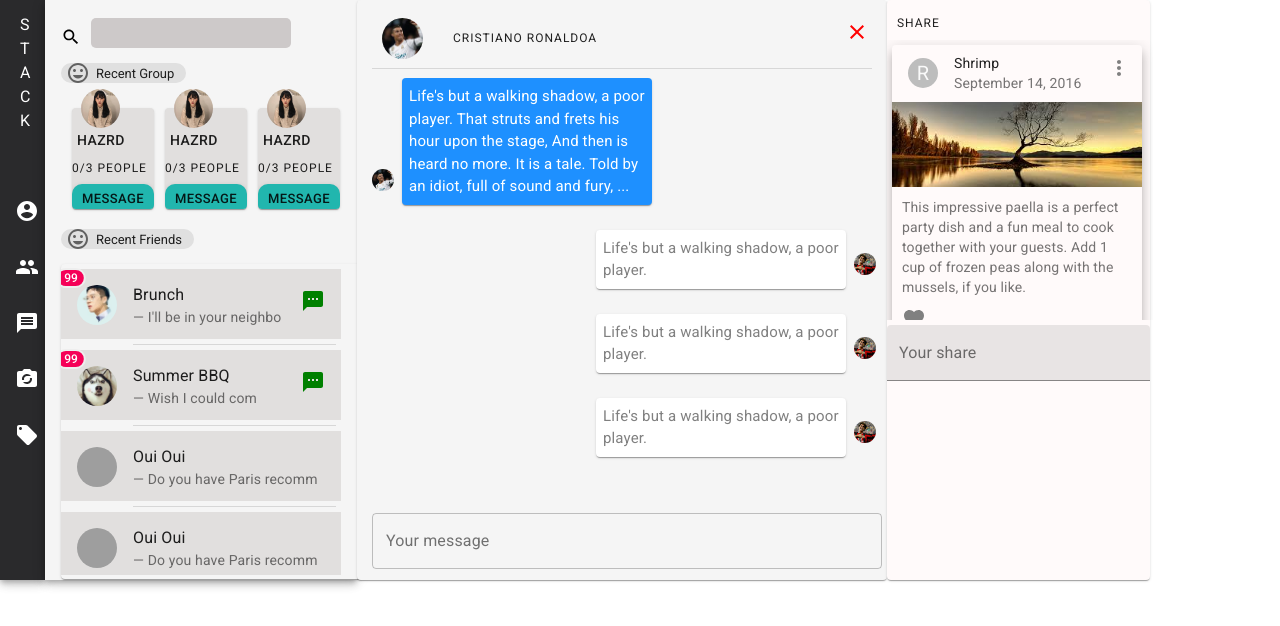
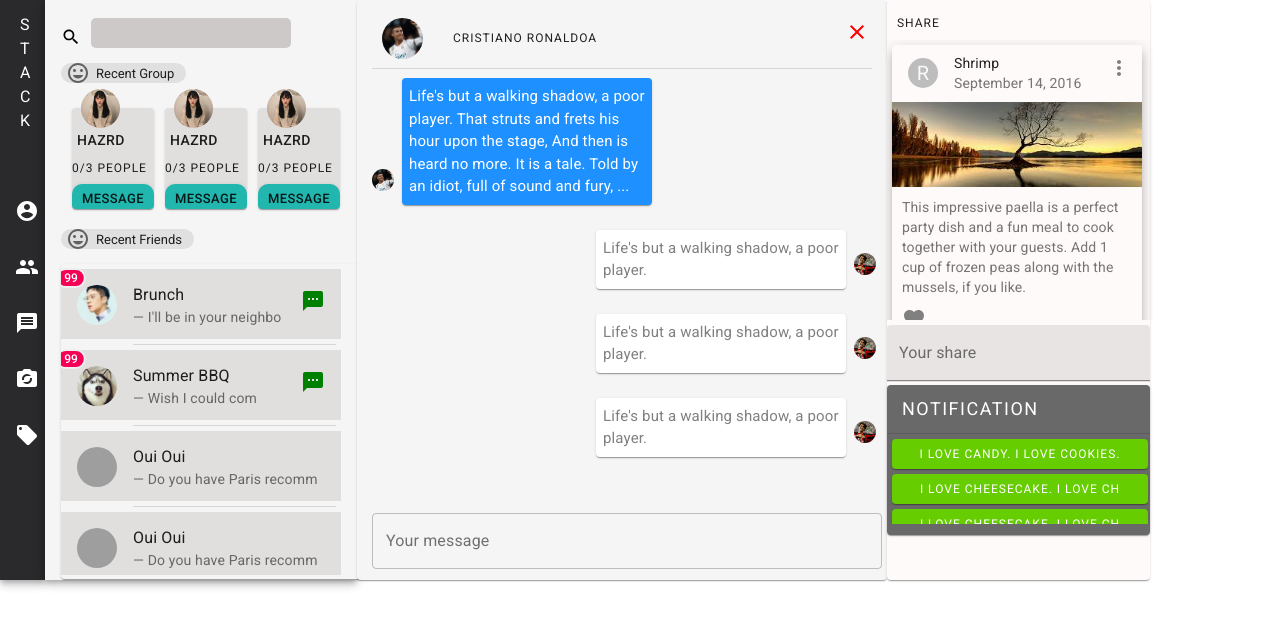
Before and after one commit to WebStar713/react-electron-slackchat, a React (Create React App) app: page / in a window 1280 px wide. Shown: the top 626 px of the page. Built offline with nearby package versions, Linux system fonts and the light colour scheme; grey boxes are pictures that could not be loaded.

Commit message:
updated notification bar UI of sidebar

```diff
--- /dev/null
+++ b/src/component/Notification.js
@@ -0,0 +1,55 @@
+import React from 'react';
+import { Paper, Typography, Divider, Snackbar, SvgIcon, IconButton } from '@material-ui/core';
+import { makeStyles } from '@material-ui/core/styles';
+import { Scrollbars } from 'react-custom-scrollbars';
+
+const useStyles = makeStyles(theme => ({
+  root: {
+    marginTop: '3px',
+    width: '263px',
+    height: '150px',
+    backgroundColor: 'rgba(105, 105, 105)'
+  },
+  title: {
+    fontSize: '18px',
+    color: 'white',
+    marginLeft: '15px',
+  },
+  notice: {
+    fontSize: '15px',
+    height: '30px',
+    color: 'white',
+    margin: '5px',
+    backgroundColor: 'rgba(102, 205, 0)',
+  }
+}));
+
+export default function Notification() {
+  const classes = useStyles();
+
+  return (
+    <Paper className={classes.root}>
+      <Typography className={classes.title} variant="overline" component="h1">
+        Notification
+      </Typography>
+      <Divider></Divider>
+      <Scrollbars style={{ width: 266, height: 90 }}>
+        <Paper className={classes.notice}>
+          <Typography align="center" variant="overline" component="h1">
+            I love candy. I love cookies.
+          </Typography>
+        </Paper>
+        <Paper className={classes.notice}>
+          <Typography align="center" variant="overline" component="h1">
+            I love cheesecake. I love ch
+          </Typography>
+        </Paper>
+        <Paper className={classes.notice}>
+          <Typography align="center" variant="overline" component="h1">
+            I love cheesecake. I love ch
+          </Typography>
+        </Paper>
+      </Scrollbars>
+    </Paper>
+  );
+}
--- a/src/component/RecentGroupBox.js
+++ b/src/component/RecentGroupBox.js
@@ -1,7 +1,6 @@
 import React from 'react';
 import GroupCard from './GroupCard.js';
 import { makeStyles } from '@material-ui/core/styles';
-import { Paper } from '@material-ui/core';
 
 const useStyle = makeStyles(theme => ({
   RecentGroupBox: {
--- a/src/component/Sidebar.js
+++ b/src/component/Sidebar.js
@@ -1,7 +1,8 @@
 import React from 'react';
-import { Paper } from '@material-ui/core';
+import { Paper, Divider } from '@material-ui/core';
 import { withStyles } from '@material-ui/core/styles';
 import ShareBox from './ShareBox.js';
+import Notification from './Notification.js'
 
 const styles = {
   root: {
@@ -19,6 +20,8 @@ class Sidebar extends React.Component {
     return (
       <Paper className={this.props.classes.root}>
         <ShareBox></ShareBox>
+        <Divider></Divider>
+        <Notification></Notification>
       </Paper>
     );
   };
```
